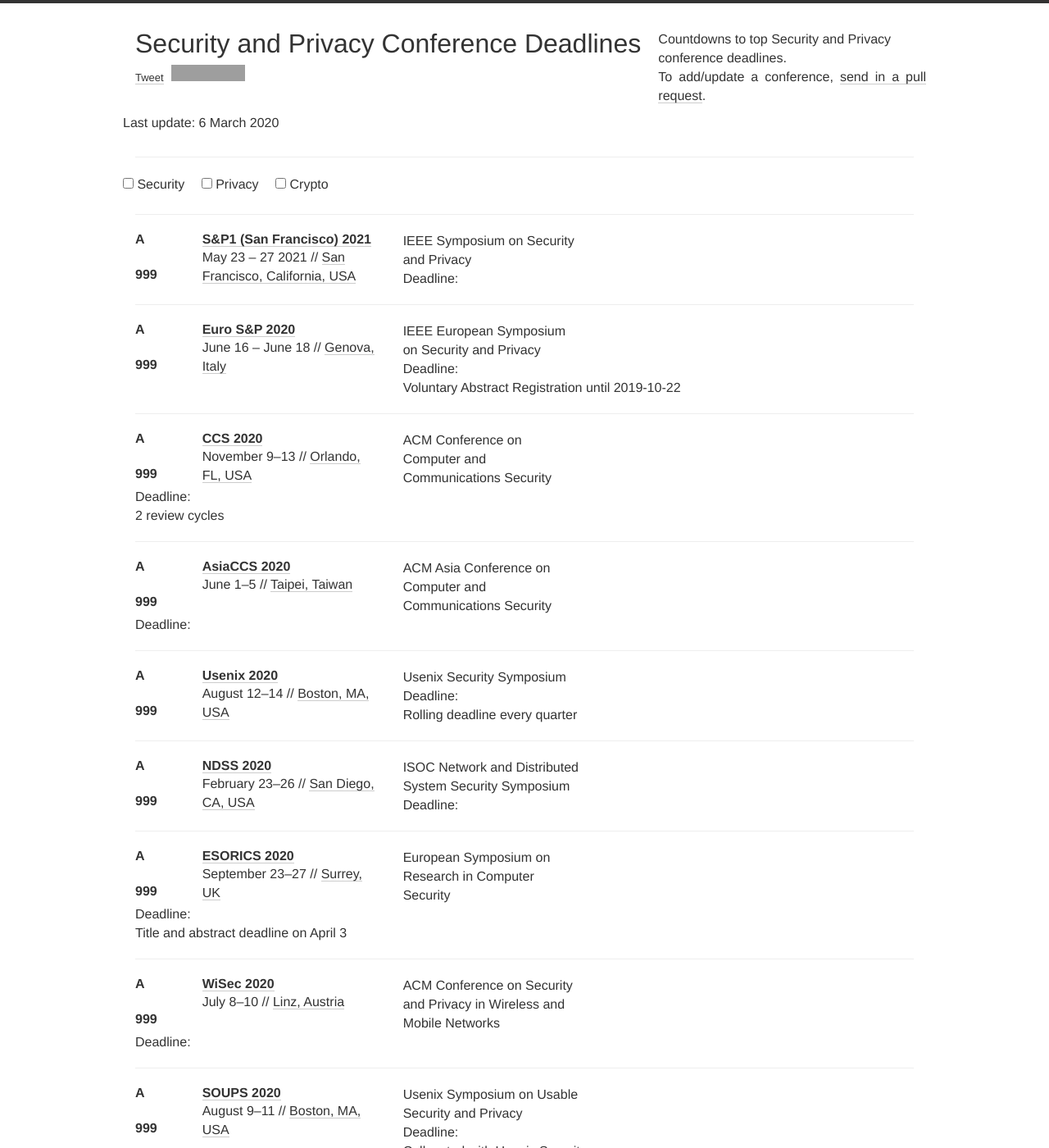
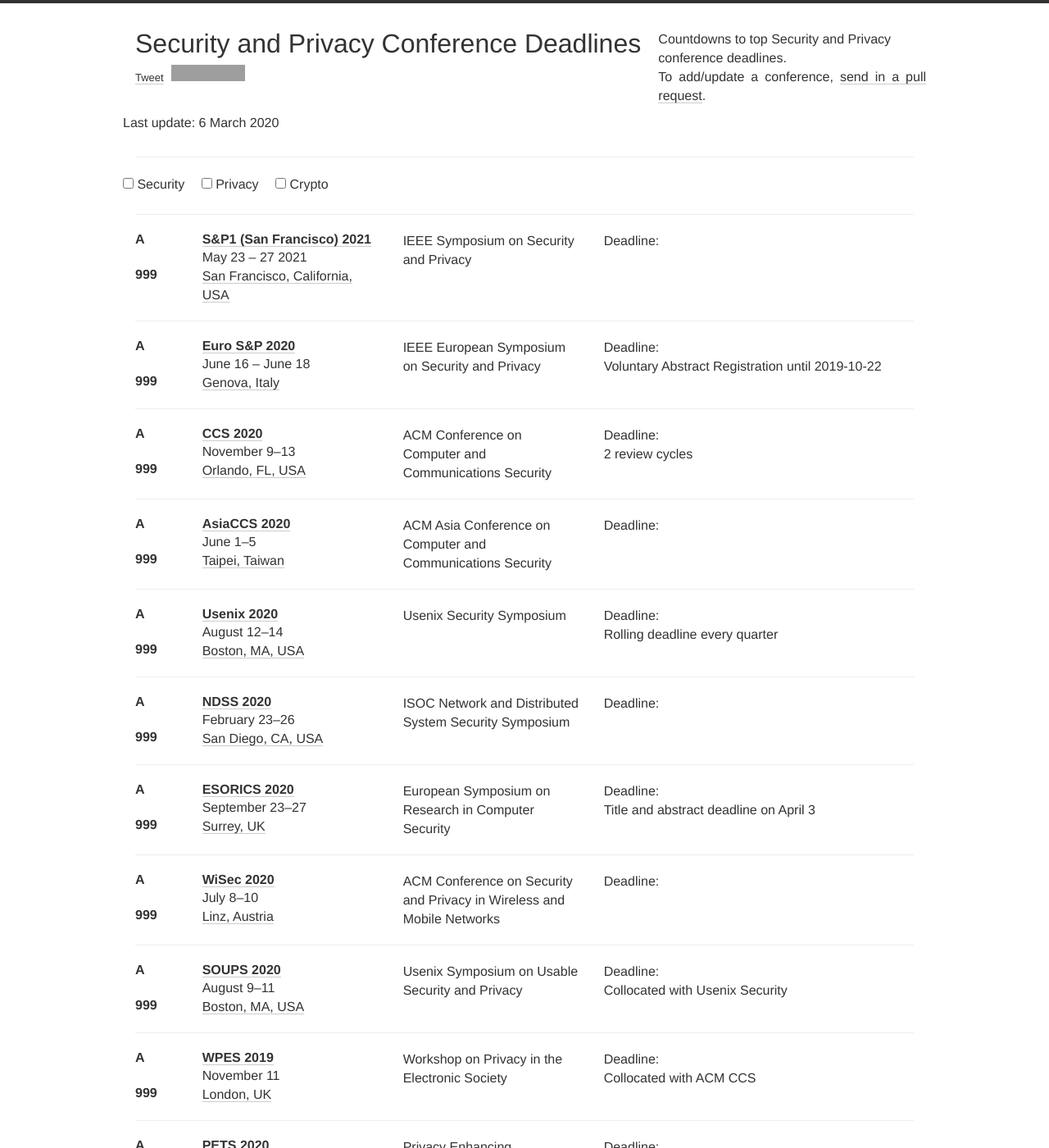
Before and after one commit to jianghaizhi/conference, a Jekyll site: the page built from index.html, in a window 1280 px wide and 1400 px high. Shown: the whole window at 82% size. Built offline with Jekyll 4.4.1, drawn with Linux system fonts in a browser that asks for light colours; nearby versions of some CDN libraries; comment, search, counter and statistics services are not loaded; some of the changed text lies outside the part shown; grey boxes are pictures that could not be loaded.

Commit message:
Update index.html

```diff
--- a/index.html
+++ b/index.html
@@ -62,8 +62,8 @@
               <div class="col-xs-24 col-sm-3">
                 <h2><a href="{{conf.link}}">{{conf.name}} {{conf.year}}</a></h2>
                 <div class="meta">
-
-                  {{conf.date | replace: '-', '–'}} {% if conf.place %}// <a href="http://maps.google.com/?q={{conf.place}}">{{conf.place}}</a>{% endif %}<br>
+                  {{conf.date | replace: '-', '–'}} {% if conf.place %}<br>
+                  <a href="http://maps.google.com/?q={{conf.place}}">{{conf.place}}</a>{% endif %}<br>
                 </div>
               </div>
              <div class="col-xs-24 col-sm-3">
@@ -72,7 +72,7 @@
                   {{ conf.description }}<br>
                 </div>
               </div>
-              <div class="col-xs-24 col-sm-6">
+              <div class="col-xs-24 col-sm-5">
                 <span class="timer"></span>
                 <div class="deadline">
                   <div>Deadline:
```
